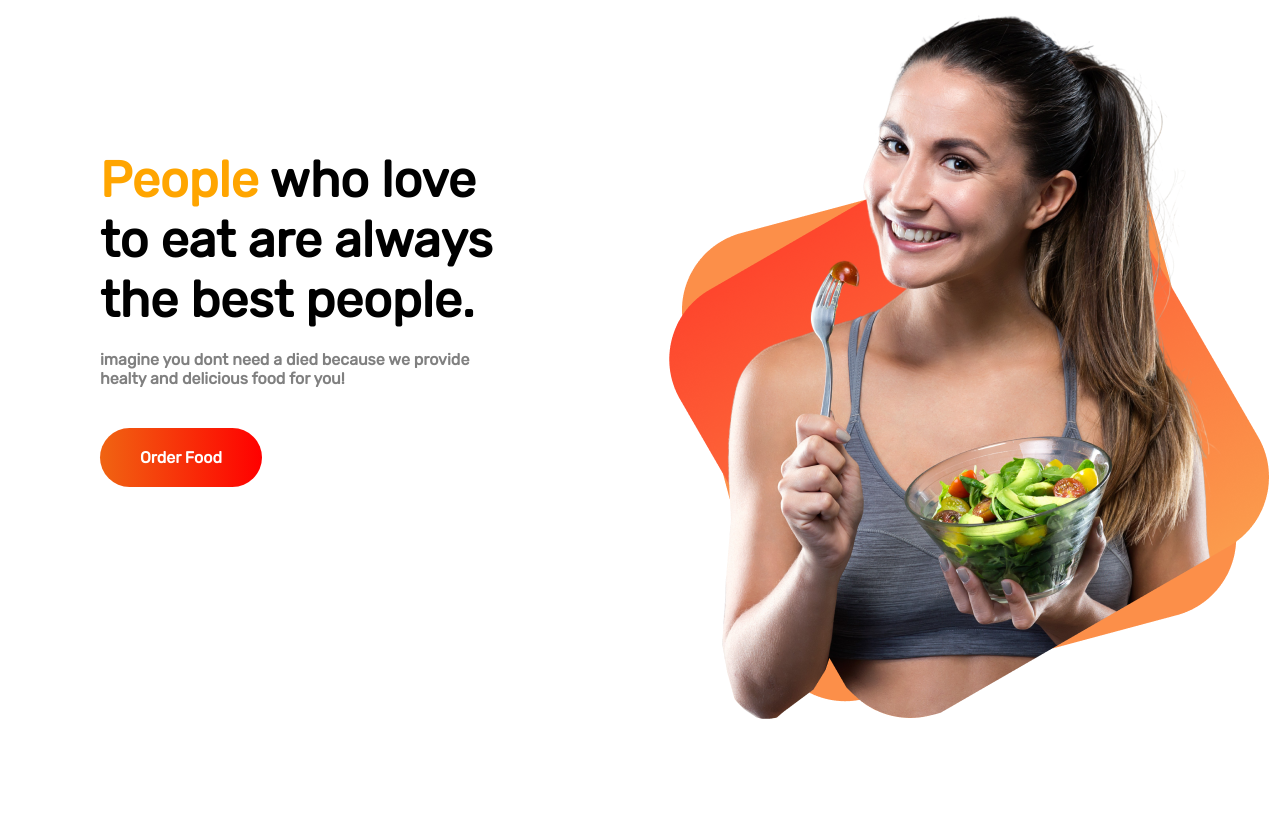
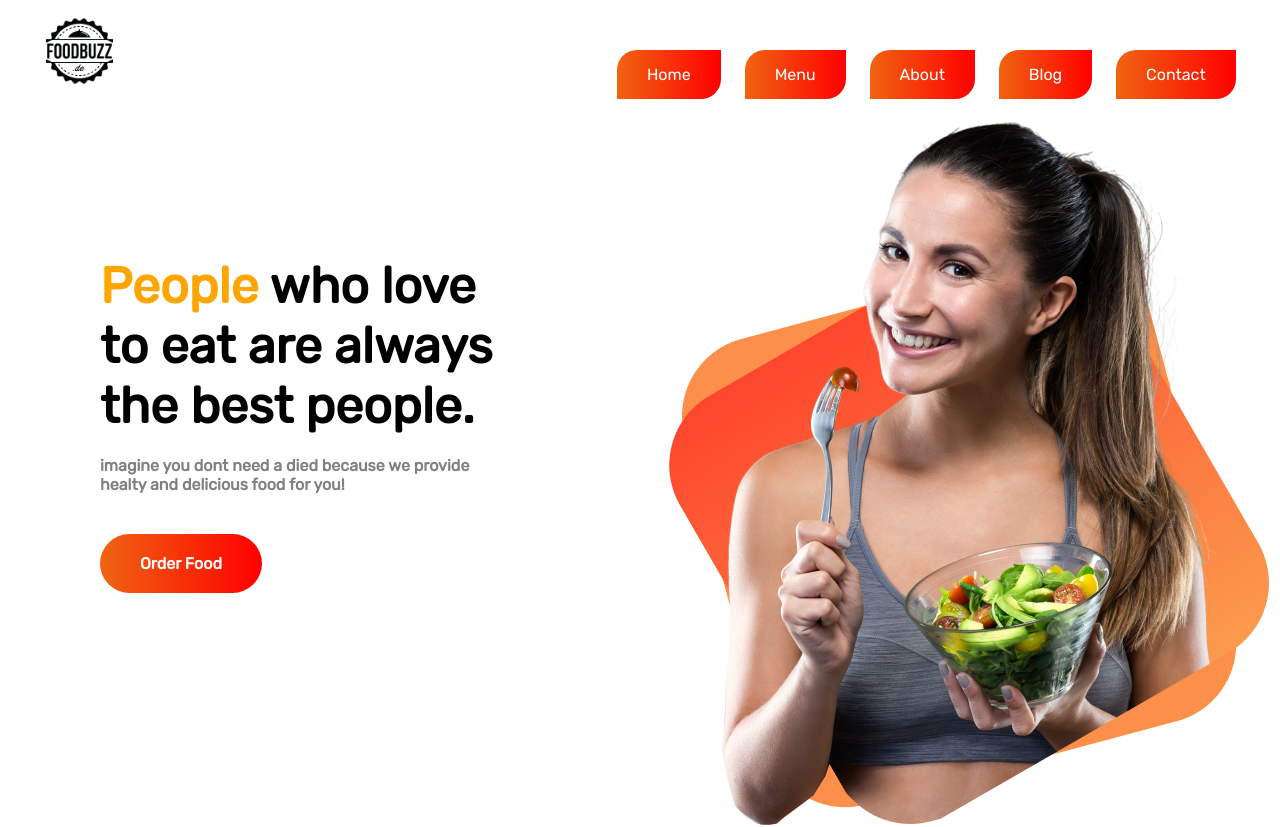
Before and after one commit to KaziShohiduzzaman/Food-BuZz, a plain HTML site: page index.html in a window 1280 px wide. Shown: the top 827 px of the page. Drawn offline with Linux system fonts and the light colour scheme.

Commit message:
Final Correction done

```diff
--- a/index.html
+++ b/index.html
@@ -9,9 +9,25 @@
     <link rel="preconnect" href="https://fonts.googleapis.com">
     <link rel="preconnect" href="https://fonts.gstatic.com" crossorigin>
     <link href="https://fonts.googleapis.com/css2?family=Rubik&display=swap" rel="stylesheet">
+    <link rel="stylesheet" href="https://cdnjs.cloudflare.com/ajax/libs/font-awesome/5.15.3/css/all.min.css" integrity="sha512-iBBXm8fW90+nuLcSKlbmrPcLa0OT92xO1BIsZ+ywDWZCvqsWgccV3gFoRBv0z+8dLJgyAHIhR35VZc2oM/gI1w==" crossorigin="anonymous" referrerpolicy="no-referrer" />
     <link rel="stylesheet" href="style.css">
 </head>
 <body>
+    <!-- navbar start n -->
+    <section class="navbar">
+        <div class="logo">
+            <a href="#"><img src="img/logo-removebg-preview.png" alt=""></a>
+        </div>
+        <div class="nav">
+            <a href="#">Home</a>
+            <a href="#">Menu</a>
+            <a href="#">About</a>
+            <a href="#">Blog</a>
+            <a href="#">Contact</a>
+        </div>
+    </section>
+    <!-- navbar end  -->
+
     <!-- order food section start -->
     <section class="food-section">
         <div class="div-section">
@@ -151,6 +167,10 @@
     <footer>
         <h1><span class="heading-color">Food</span> BuZz</h1>
         <small>Eat healty to leave healthy.live healty to live happy.</small>
+        <p>Copyright:<span> Kazi Shohiduzzaman</span></p>
+        <a href="https://www.facebook.com/profile.php?id=100069766247177" target="_blank"><i class="fab fa-facebook-square icon"></i></a>
+        <a href="https://www.linkedin.com/in/kazi-shohiduzzaman-865876202/"><i class="fab fa-linkedin-in icon"></i></a>
+        <a href="#"><i class="fab fa-instagram icon"></i></a>
     </footer>
     <!-- footer end  -->
 
--- a/style.css
+++ b/style.css
@@ -5,6 +5,33 @@
 body{
     font-family: 'Rubik', sans-serif;
 }
+.navbar{
+    display: flex;
+}
+.logo{
+    width: 30%;
+}
+.logo img{
+    width:36%;
+    margin-left: 10%;
+}
+.nav{
+    width: 70%;
+    margin-top: 65px;
+    margin-left: 26%;
+}
+.nav a{
+    padding: 15px 30px;
+    background-image: linear-gradient(to right, rgb(240, 100, 18) ,red);
+    text-decoration: none;
+    color: white;
+    margin-right: 20px;
+    border-radius: 20px 0px 20px 0px;
+}
+.nav a:hover{
+border-radius: 0px 20px 0px 20px;
+transition: 0.5s;}
+
 .food-section{
     display: flex;
     margin-bottom: 100px;
@@ -136,7 +163,7 @@ body{
     display: block;
     margin: auto;
     padding: 20px 40px;
-    background-color: rgb(255, 60, 0);
+    background-image: linear-gradient(to right, rgb(240, 100, 18) ,red);
     color: white;
     border-radius: 15px;
     font-weight: bold;
@@ -177,8 +204,18 @@ footer{
     background-color: black;
     color: white;
     overflow: hidden;
-    height: 150px;
+    height: 170px;
 }
 footer h1{
     margin: 20px;
 }
+footer p{
+    margin-top: 10px;
+}
+footer p span{
+    color: tomato;
+}
+.icon{
+    color: white;
+    margin: 3px;
+}
```
Also changed, not shown: img/logo-removebg-preview.png (added).
